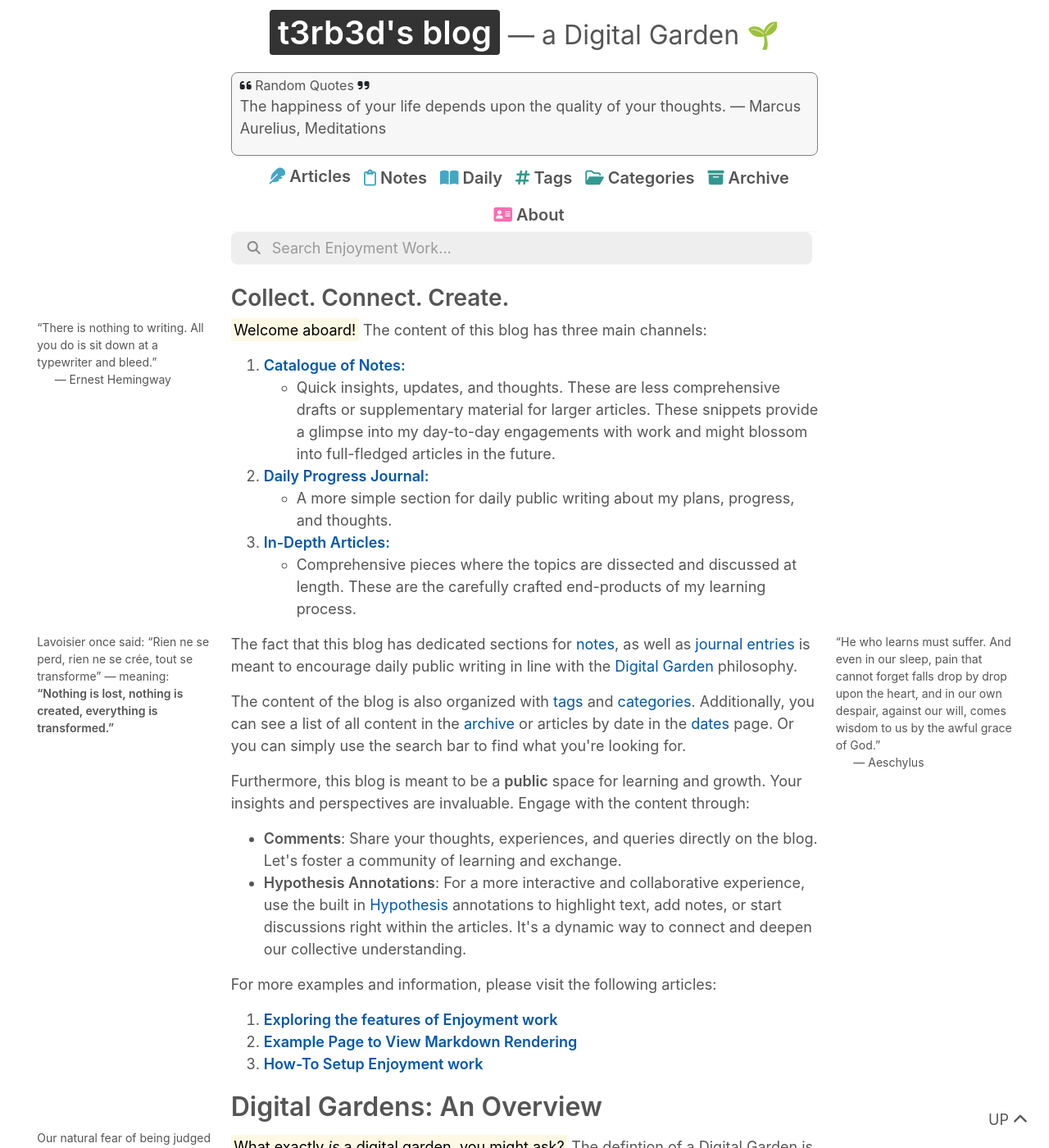
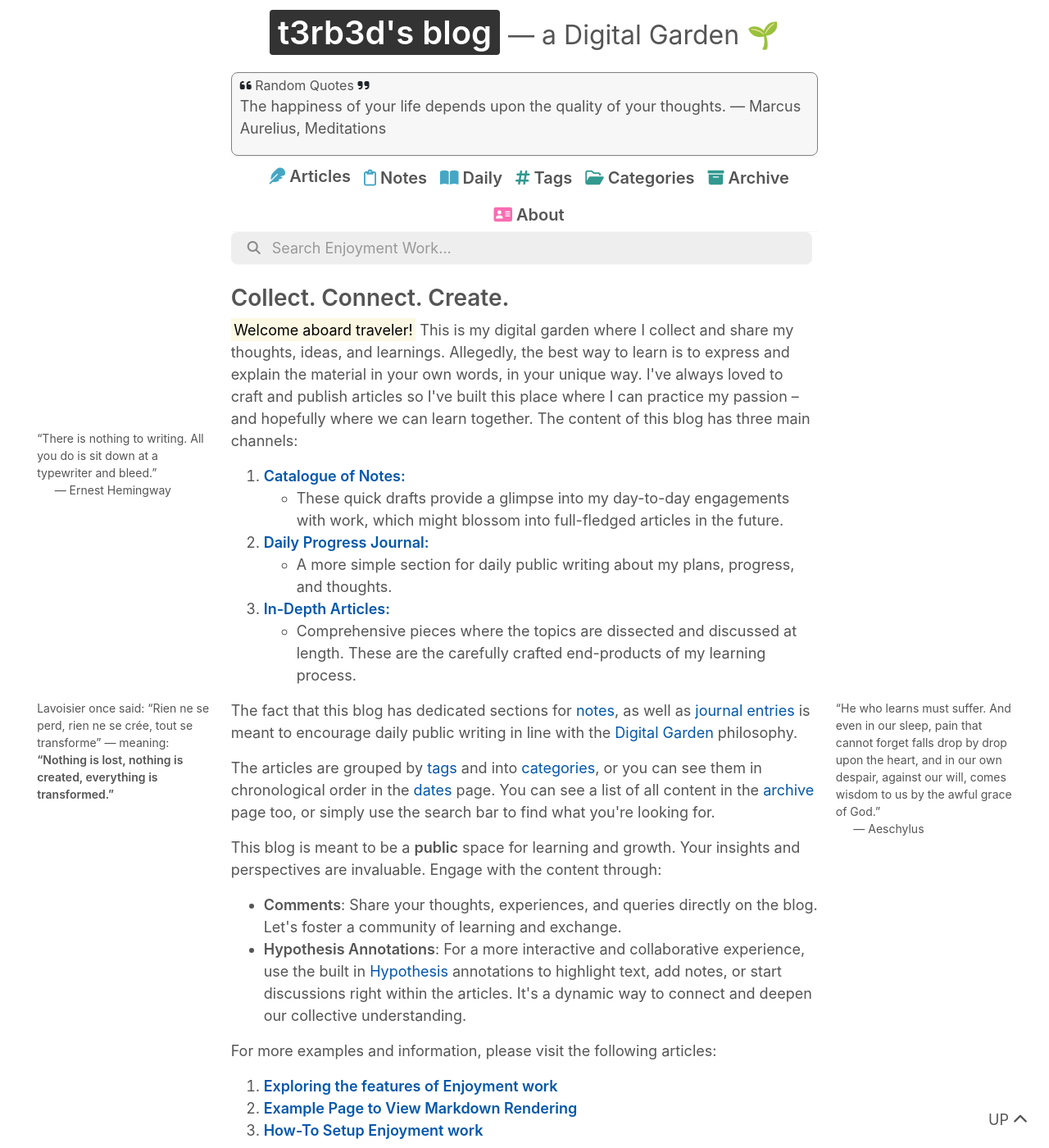
Before and after one commit to terbed/blog, a Jekyll site: the page built from index.md, in a window 1280 px wide and 1400 px high. Shown: the whole window at 82% size. Built offline with Jekyll 4.4.1, drawn with Linux system fonts in a browser that asks for light colours; nearby versions of some CDN libraries; some of the changed text lies outside the part shown.

Commit message:
update index page (consolidate footer)

```diff
--- a/_includes/footer.html
+++ b/_includes/footer.html
@@ -39,7 +39,7 @@
                 <ul class="list-unstyled">
                     <li>
                         <a href="{{ site.github }}">
-                            <i class="fab fa-github fa-bounce"></i>
+                            <i class="fab fa-github"></i>
                             GitHub</a>
                     </li>
                     <li>
@@ -54,7 +54,7 @@
 <!--                    </li>-->
                     <li>
                         <a href="mailto:{{ site.email }}">
-                            <i class="fas fa-envelope fa-flip"></i>
+                            <i class="fas fa-envelope"></i>
                             E-mail</a>
                     </li>
                 </ul>
--- a/index.md
+++ b/index.md
@@ -5,12 +5,15 @@
 
 ### Collect. Connect. Create.
 
-<mark>Welcome aboard!</mark>
+<mark>Welcome aboard traveler!</mark>
+This is my digital garden where I collect and share my thoughts, ideas, and learnings.
+Allegedly, the best way to learn is to express and explain the material in your own words, in your unique way.
+I've always loved to craft and publish articles so I've built this place where I can practice my passion – and hopefully where we can learn together.
 The content of this blog has three main channels:
 [[“There is nothing to writing. All you do is sit down at a typewriter and bleed.” <br><cite>--- Ernest Hemingway </cite>::lmn]]
 
 1. [**Catalogue of Notes:**](/notes)
-   - Quick insights, updates, and thoughts. These are less comprehensive drafts or supplementary material for larger articles. These snippets provide a glimpse into my day-to-day engagements with work and might blossom into full-fledged articles in the future.
+   - These quick drafts provide a glimpse into my day-to-day engagements with work, which might blossom into full-fledged articles in the future.
 2. [**Daily Progress Journal:**](/journals)
    - A more simple section for daily public writing about my plans, progress, and thoughts.
 3. [**In-Depth Articles:**](/posts)
@@ -25,15 +28,13 @@
 The fact that this blog has dedicated sections for [notes](/notes), as well as [journal entries](/journals) is meant
 to encourage daily public writing in line with the [Digital Garden](#digital-gardens-an-overview) philosophy.
 
-The content of the blog is also organized with [tags](/tags) and [categories](/categories).
-Additionally, you can see a list of all content in the [archive](/archive) or
-articles by date in the [dates](/dates) page.
-Or you can simply use the search bar to find what you're looking for.
+The articles are grouped by [tags](/tags) and into [categories](/categories), or you can see them in chronological order in the [dates](/dates) page.
+You can see a list of all content in the [archive](/archive) page too, or simply use the search bar to find what you're looking for.
 
-Furthermore, this blog is meant to be a **public** space for learning and growth.
+This blog is meant to be a **public** space for learning and growth.
 Your insights and perspectives are invaluable. Engage with the content through:
 - __Comments__: Share your thoughts, experiences, and queries directly on the blog. Let's foster a community of learning and exchange.
-- __Hypothesis Annotations__: For a more interactive and collaborative experience, use the built in [Hypothesis](https://web.hypothes.is/) annotations to highlight text, add notes, or start discussions right within the articles. It's a dynamic way to connect and deepen our collective understanding.
+- __Hypothesis Annotations__: For a more interactive and collaborative experience, use the built in [Hypothesis](https://web.hypothes.is/){:target="_blank"} annotations to highlight text, add notes, or start discussions right within the articles. It's a dynamic way to connect and deepen our collective understanding.
 
 For more examples and information, please visit the following articles:
 
@@ -50,8 +51,7 @@
 <br><br>Instead, the goal should be to tap into your network's collective intelligence to create constructive feedback loops.::lmn]]
 
 <mark>What exactly <i>is</i> a digital garden, you might ask?</mark>
-The defintion of a Digital Garden is not absolute--it is a relatively new term that has gained popularly recently,
-that describes online spaces that are moreso dedicated to the act of learning and growth, rather than final products.
+A Digital Garden is such an online space that are moreso dedicated to the act of learning and growth, rather than final products.
 
 
 Digital Gardens solve two problems:
@@ -67,8 +67,9 @@
 
 The only way to learn in public is to **build** in public.
 
-Linear thinking is a ultimately a myth. Thinking is not only non-linear, it's messy.
+Linear thinking is ultimately a myth. Thinking is not only non-linear, it's messy. The messy wandering where innovation happens.
 It involves a lot of back and forth, dead ends, branching, walking back, merging ideas, changing ideas, contradicting ideas.
+So let's get into it!
 
 ## Credits
 This website is built on the [Enjoyment Work](https://github.com/brennanbrown/enjoyment-work){:target="_blank"} Jekyll theme.
```
